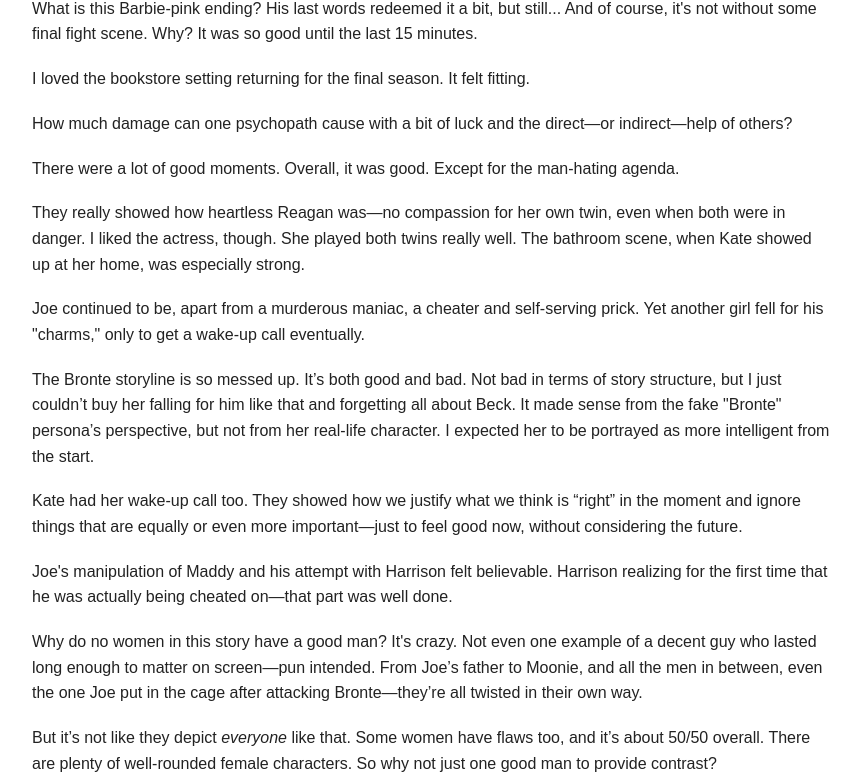
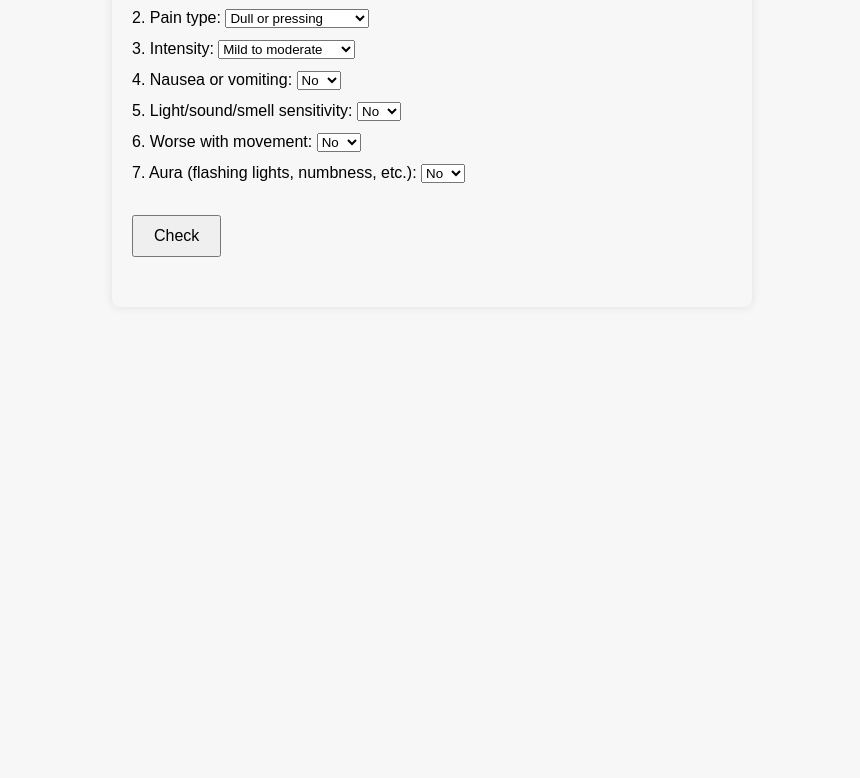
Before and after one commit to ostrozhanskyi/ostrozhanskyi.github.io, a plain HTML site: page index.html in a window 1280 px wide. Shown: the part 162-940 px from the top of the page, without its empty margins (208-1068 px from the left). After the commit the page ends 800 px from the top, so only its background shows below. Drawn offline with Linux system fonts and the light colour scheme.

Commit message:
Add files via upload

```diff
--- a/index.html
+++ b/index.html
@@ -2,74 +2,121 @@
 <html lang="en">
 <head>
   <meta charset="UTF-8">
-  <meta name="viewport" content="width=device-width, initial-scale=1">
-  <title>Series Review</title>
+  <title>Headache or Migraine?</title>
   <style>
     body {
-      margin: 0;
-      padding: 2rem;
-      font-family: sans-serif;
-      background-color: #f9f9f9;
-      color: #222;
-      line-height: 1.6;
+      font-family: Arial, sans-serif;
+      max-width: 600px;
+      margin: 40px auto;
+      padding: 20px;
+      background: #f7f7f7;
+      border-radius: 8px;
+      box-shadow: 0 0 10px rgba(0,0,0,0.1);
     }
-
-    article {
-      max-width: 800px;
-      margin: 0 auto;
-      background-color: white;
-      padding: 2rem;
-      box-shadow: 0 0 10px rgba(0,0,0,0.05);
-      border-radius: 8px;
+    h1 {
+      text-align: center;
     }
-
-    h1 {
-      font-size: 2em;
-      margin-bottom: 1rem;
+    label {
+      display: block;
+      margin: 12px 0;
     }
-
-    p {
-      margin-bottom: 1.2rem;
+    button {
+      margin-top: 20px;
+      padding: 10px 20px;
+      font-size: 16px;
+    }
+    #result {
+      margin-top: 30px;
+      font-weight: bold;
+      font-size: 18px;
     }
   </style>
 </head>
 <body>
-  <article>
-    <h1>🤔</h1>
 
-    <p>What is this Barbie-pink ending? His last words redeemed it a bit, but still... And of course, it's not without some final fight scene. Why? It was so good until the last 15 minutes.</p>
+  <h1>Headache vs Migraine Checker</h1>
 
-    <p>I loved the bookstore setting returning for the final season. It felt fitting.</p>
+  <form id="symptomForm">
+    <label>
+      1. Pain location:
+      <select name="q1">
+        <option value="headache">Both sides / forehead</option>
+        <option value="migraine">One side</option>
+      </select>
+    </label>
 
-    <p>How much damage can one psychopath cause with a bit of luck and the direct—or indirect—help of others?</p>
+    <label>
+      2. Pain type:
+      <select name="q2">
+        <option value="headache">Dull or pressing</option>
+        <option value="migraine">Throbbing or pulsing</option>
+      </select>
+    </label>
 
-    <p>There were a lot of good moments. Overall, it was good. Except for the man-hating agenda.</p>
+    <label>
+      3. Intensity:
+      <select name="q3">
+        <option value="headache">Mild to moderate</option>
+        <option value="migraine">Moderate to severe</option>
+      </select>
+    </label>
 
-    <p>They really showed how heartless Reagan was—no compassion for her own twin, even when both were in danger. I liked the actress, though. She played both twins really well. The bathroom scene, when Kate showed up at her home, was especially strong.</p>
+    <label>
+      4. Nausea or vomiting:
+      <select name="q4">
+        <option value="headache">No</option>
+        <option value="migraine">Yes</option>
+      </select>
+    </label>
 
-    <p>Joe continued to be, apart from a murderous maniac, a cheater and self-serving prick. Yet another girl fell for his "charms," only to get a wake-up call eventually.</p>
+    <label>
+      5. Light/sound/smell sensitivity:
+      <select name="q5">
+        <option value="headache">No</option>
+        <option value="migraine">Yes</option>
+      </select>
+    </label>
 
-    <p>The Bronte storyline is so messed up. It’s both good and bad. Not bad in terms of story structure, but I just couldn’t buy her falling for him like that and forgetting all about Beck. It made sense from the fake "Bronte" persona’s perspective, but not from her real-life character. I expected her to be portrayed as more intelligent from the start.</p>
+    <label>
+      6. Worse with movement:
+      <select name="q6">
+        <option value="headache">No</option>
+        <option value="migraine">Yes</option>
+      </select>
+    </label>
 
-    <p>Kate had her wake-up call too. They showed how we justify what we think is “right” in the moment and ignore things that are equally or even more important—just to feel good now, without considering the future.</p>
+    <label>
+      7. Aura (flashing lights, numbness, etc.):
+      <select name="q7">
+        <option value="headache">No</option>
+        <option value="migraine">Yes</option>
+      </select>
+    </label>
 
-    <p>Joe's manipulation of Maddy and his attempt with Harrison felt believable. Harrison realizing for the first time that he was actually being cheated on—that part was well done.</p>
+    <button type="submit">Check</button>
+  </form>
 
-    <p>Why do no women in this story have a good man? It's crazy. Not even one example of a decent guy who lasted long enough to matter on screen—pun intended. From Joe’s father to Moonie, and all the men in between, even the one Joe put in the cage after attacking Bronte—they’re all twisted in their own way.</p>
+  <div id="result"></div>
 
-    <p>But it’s not like they depict <em>everyone</em> like that. Some women have flaws too, and it’s about 50/50 overall. There are plenty of well-rounded female characters. So why not just one good man to provide contrast?</p>
+  <script>
+    document.getElementById("symptomForm").addEventListener("submit", function(e) {
+      e.preventDefault();
+      const form = e.target;
+      let migraineScore = 0;
+      for (let i = 0; i < form.length; i++) {
+        if (form[i].value === "migraine") {
+          migraineScore++;
+        }
+      }
 
-    <p>Okay—I was wrong. There <em>is</em> one: Kate’s half-brother, who’s gay. I remembered him when Kate signed over the company. But I meant a good man <em>for a woman</em>.</p>
+      const result = document.getElementById("result");
+      if (migraineScore >= 4) {
+        result.textContent = "Your symptoms are more consistent with a migraine.";
+      } else {
+        result.textContent = "Your symptoms are more consistent with a regular headache.";
+      }
+    });
+  </script>
 
-    <p>While I was watching, I kept hoping Bronte was really just pretending—to become someone else like Maddie, to break him. A bit insane, sure, but playing a long game just to hurt him. Maybe that’s silly, but from my perspective, it would’ve been satisfying.</p>
-
-    <p>The part with his son was perfect. It felt like a fitting conclusion. But honestly, I still don’t think Joe was hurt enough. Her shooting him in the forest? That was awful. I wonder which feminist writer thought that was a good idea to include.</p>
-
-    <p>The scene with Marienne and Bronte in the bookshop was powerful. But the transition—from love and understanding back to her old self—felt too rushed.</p>
-
-    <p>Joe’s character really shows how words can carry passion and feel meaningful in the moment, but he’s ultimately just a psycho. He can flip at any second, and you never know when it’ll happen—but it always does. All those beautiful, romantic moments can turn to carnage in the blink of an eye.</p>
-
-    <p>So, rotting in prison is a fitting end... but still not enough for me.</p>
-  </article>
 </body>
 </html>
```
